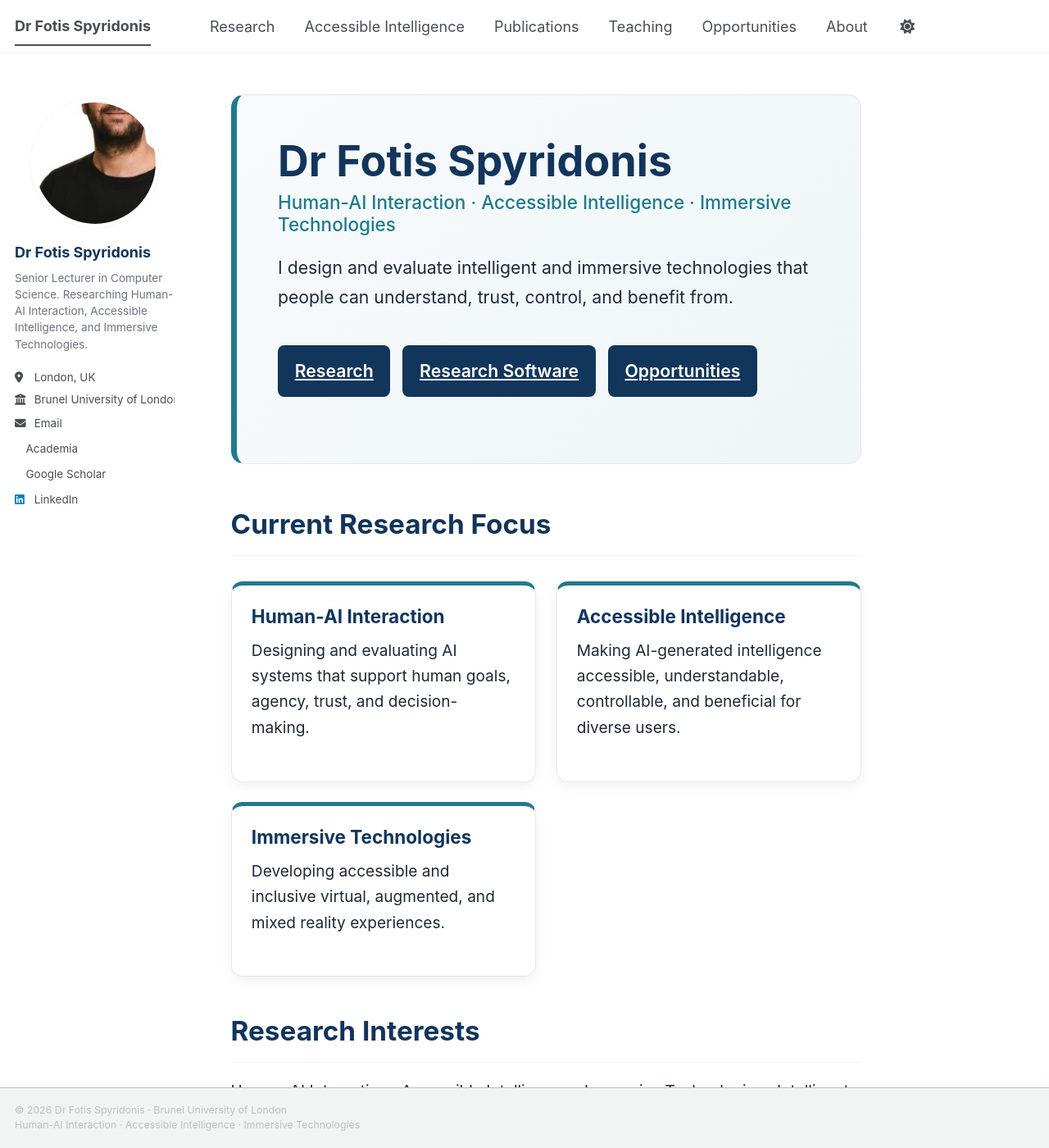
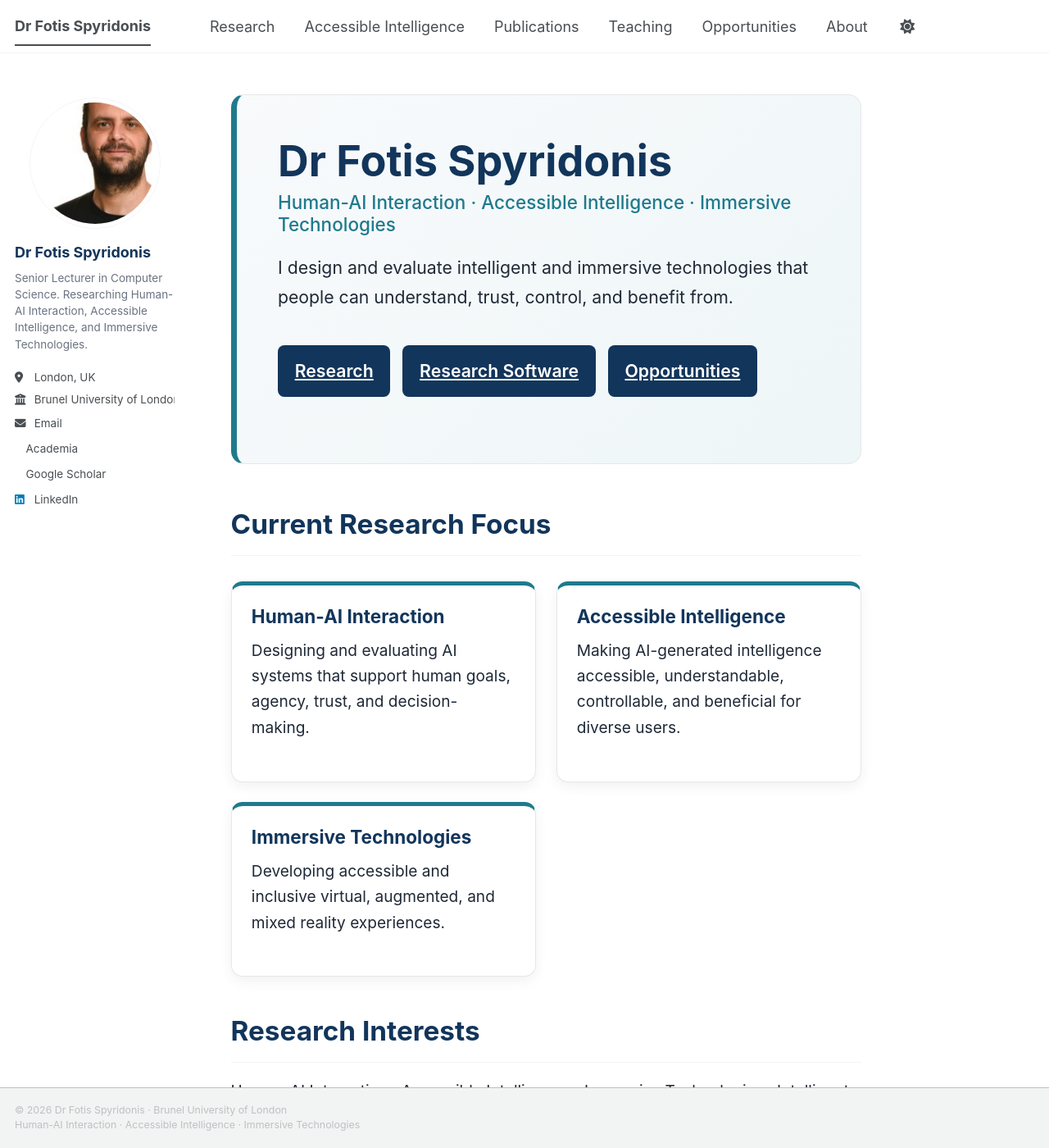
Before and after one commit to fotios-spyridonis/fotios-spyridonis.github.io, a Jekyll site: the page built from _pages/home.md, in a window 1280 px wide and 1400 px high. Shown: the whole window at 82% size. Built offline with Jekyll 4.4.1, drawn with Linux system fonts in a browser that asks for light colours; a style sheet for code colours, icons or effects is not loaded.

Commit message:
Update main.scss

```diff
--- a/assets/css/main.scss
+++ b/assets/css/main.scss
@@ -195,7 +195,7 @@
   width: 100%;
   height: 100%;
   object-fit: cover;
-  object-position: 20% 80%;
+  object-position: 20% 30%;
   display: block;
   border-radius: 70%;
 }
```
